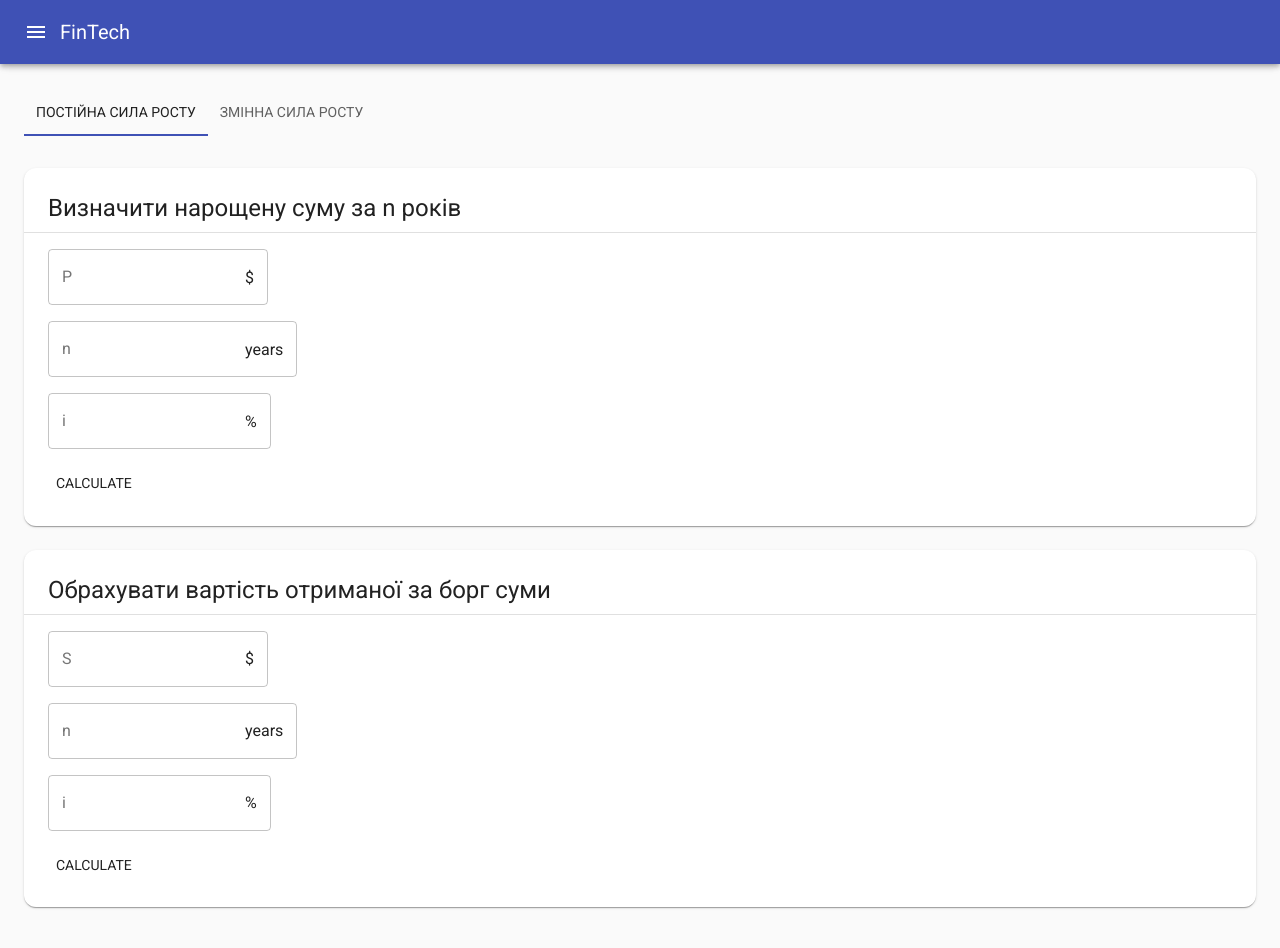
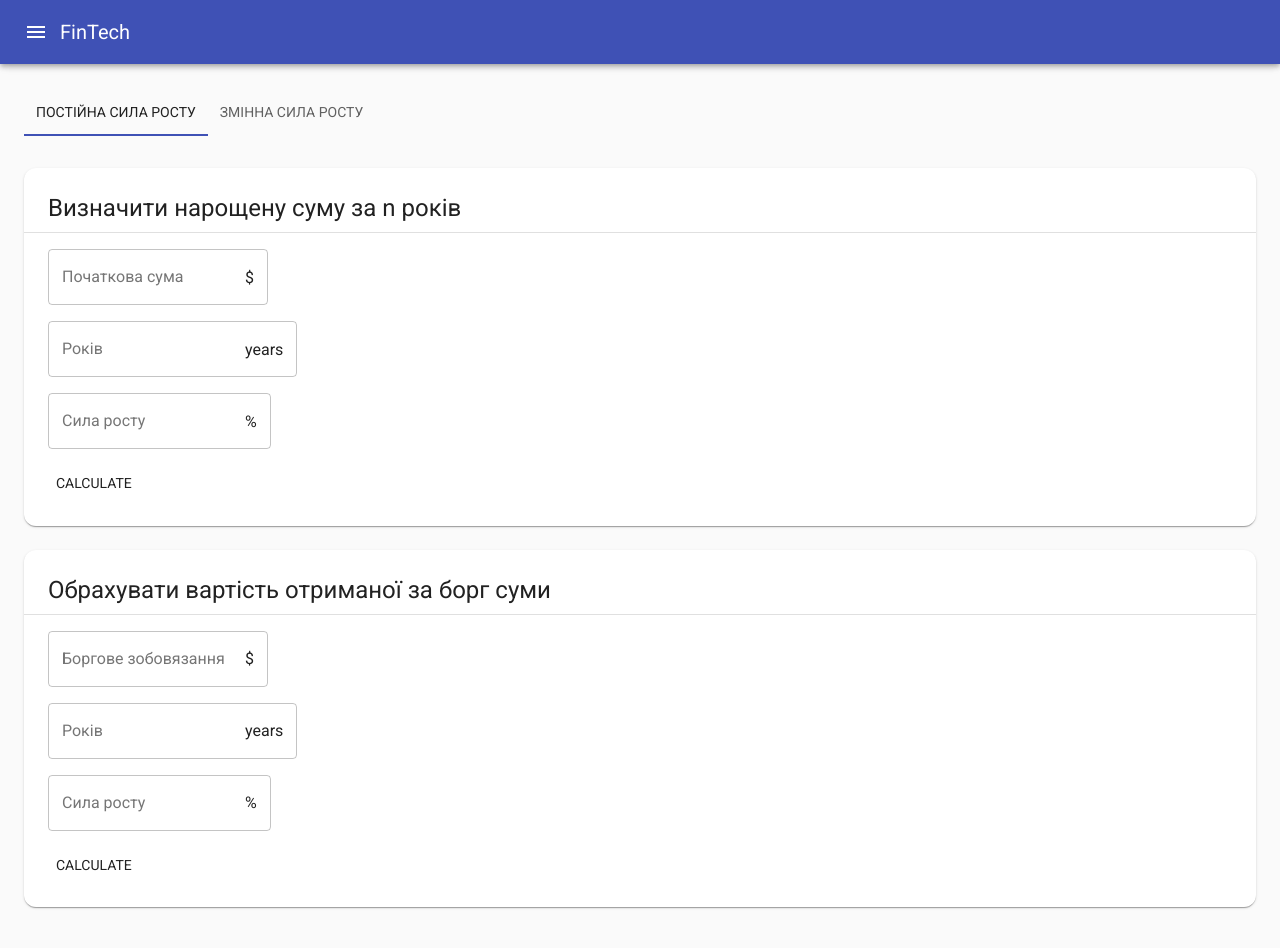
Before and after one commit to maks-hayduk/fintech, a React (Create React App) app: page /task/4 in a window 1280 px wide. Shown: the top 948 px of the page. Built offline with nearby package versions, Linux system fonts and the light colour scheme.

Commit message:
Make input labels/placehodler more understandable for user

```diff
--- a/src/views/Task4/subtasks/1.jsx
+++ b/src/views/Task4/subtasks/1.jsx
@@ -24,12 +24,17 @@ const Task4_1 = () => {
       >
         {({ handleSubmit, values }) => (
           <Form>
-            <InputField name="p" label="P" placeholder="Enter P" endAdornment="$" />
+            <InputField
+              name="p"
+              label="Початкова сума"
+              placeholder="Початкова сума"
+              endAdornment="$"
+            />
             <Box mt={2} mb={2}>
-              <InputField name="n" label="n" placeholder="Enter N" endAdornment="years" />
+              <InputField name="n" label="Років" placeholder="Років" endAdornment="years" />
             </Box>
             <Box mt={2} mb={2}>
-              <InputField name="i" label="i" placeholder="Enter I" endAdornment="%" />
+              <InputField name="i" label="Сила росту" placeholder="Сила росту" endAdornment="%" />
             </Box>
             <Button onClick={handleSubmit}>Calculate</Button>
             {result && (
--- a/src/views/Task4/subtasks/2.jsx
+++ b/src/views/Task4/subtasks/2.jsx
@@ -24,12 +24,17 @@ const Task4_1 = () => {
       >
         {({ handleSubmit }) => (
           <Form>
-            <InputField name="s" label="S" placeholder="Enter S" endAdornment="$" />
+            <InputField
+              name="s"
+              label="Боргове зобовязання"
+              placeholder="Боргове зобовязання"
+              endAdornment="$"
+            />
             <Box mt={2} mb={2}>
-              <InputField name="n" label="n" placeholder="Enter N" endAdornment="years" />
+              <InputField name="n" label="Років" placeholder="Років" endAdornment="years" />
             </Box>
             <Box mt={2} mb={2}>
-              <InputField name="i" label="i" placeholder="Enter I" endAdornment="%" />
+              <InputField name="i" label="Сила росту" placeholder="Сила росту" endAdornment="%" />
             </Box>
             <Button onClick={handleSubmit}>Calculate</Button>
             {result && (
--- a/src/views/Task4/subtasks/3.jsx
+++ b/src/views/Task4/subtasks/3.jsx
@@ -29,12 +29,17 @@ const Task4_3 = () => {
       >
         {({ handleSubmit }) => (
           <Form>
-            <InputField name="sigma" label="Sigma" placeholder="Enter Sigma" endAdornment="%" />
+            <InputField name="sigma" label="Сила росту" placeholder="Сила росту" endAdornment="%" />
             <Box mt={2} mb={2}>
-              <InputField name="a" label="A" placeholder="Enter A" endAdornment="%" />
+              <InputField
+                name="a"
+                label="Відсоткова ставка"
+                placeholder="Відсоткова ставка"
+                endAdornment="%"
+              />
             </Box>
             <Box mt={2} mb={2}>
-              <InputField name="n" label="N" placeholder="Enter N" endAdornment="years" />
+              <InputField name="n" label="Років" placeholder="Років" endAdornment="years" />
             </Box>
             <Button onClick={handleSubmit}>Calculate</Button>
             {result && (
--- a/src/views/Task4/subtasks/3_1.jsx
+++ b/src/views/Task4/subtasks/3_1.jsx
@@ -22,9 +22,14 @@ const Task4_3_1 = () => {
       >
         {({ handleSubmit }) => (
           <Form>
-            <InputField name="p" label="P" placeholder="Enter P" endAdornment="$" />
+            <InputField
+              name="p"
+              label="Початкова сума"
+              placeholder="Початкова сума"
+              endAdornment="$"
+            />
             <Box mt={2} mb={2}>
-              <InputField name="m" label="Multiplier" placeholder="Enter multiplier" />
+              <InputField name="m" label="Множник" placeholder="Множник" />
             </Box>
             <Button onClick={handleSubmit}>Calculate</Button>
             {result && (
--- a/src/views/Task4/subtasks/3_2.jsx
+++ b/src/views/Task4/subtasks/3_2.jsx
@@ -22,9 +22,14 @@ const Task4_3_2 = () => {
       >
         {({ handleSubmit }) => (
           <Form>
-            <InputField name="s" label="S" placeholder="Enter S" endAdornment="$" />
+            <InputField
+              name="s"
+              label="Боргове зобовязання"
+              placeholder="Боргове зобовязання"
+              endAdornment="$"
+            />
             <Box mt={2} mb={2}>
-              <InputField name="m" label="Multiplier" placeholder="Enter multiplier" />
+              <InputField name="m" label="Множник" placeholder="Множник" />
             </Box>
             <Button onClick={handleSubmit}>Calculate</Button>
             {result && (
--- a/src/views/Task4/subtasks/4.jsx
+++ b/src/views/Task4/subtasks/4.jsx
@@ -29,12 +29,17 @@ const Task4_4 = () => {
       >
         {({ handleSubmit }) => (
           <Form>
-            <InputField name="sigma" label="Sigma" placeholder="Enter Sigma" endAdornment="%" />
+            <InputField name="sigma" label="Сила росту" placeholder="Сила росту" endAdornment="%" />
             <Box mt={2} mb={2}>
-              <InputField name="a" label="A" placeholder="Enter A" endAdornment="%" />
+              <InputField
+                name="a"
+                label="Відсоткова ставка"
+                placeholder="Відсоткова ставка"
+                endAdornment="%"
+              />
             </Box>
             <Box mt={2} mb={2}>
-              <InputField name="n" label="N" placeholder="Enter N" endAdornment="years" />
+              <InputField name="n" label="Років" placeholder="Років" endAdornment="years" />
             </Box>
             <Button onClick={handleSubmit}>Calculate</Button>
             {result && (
```
